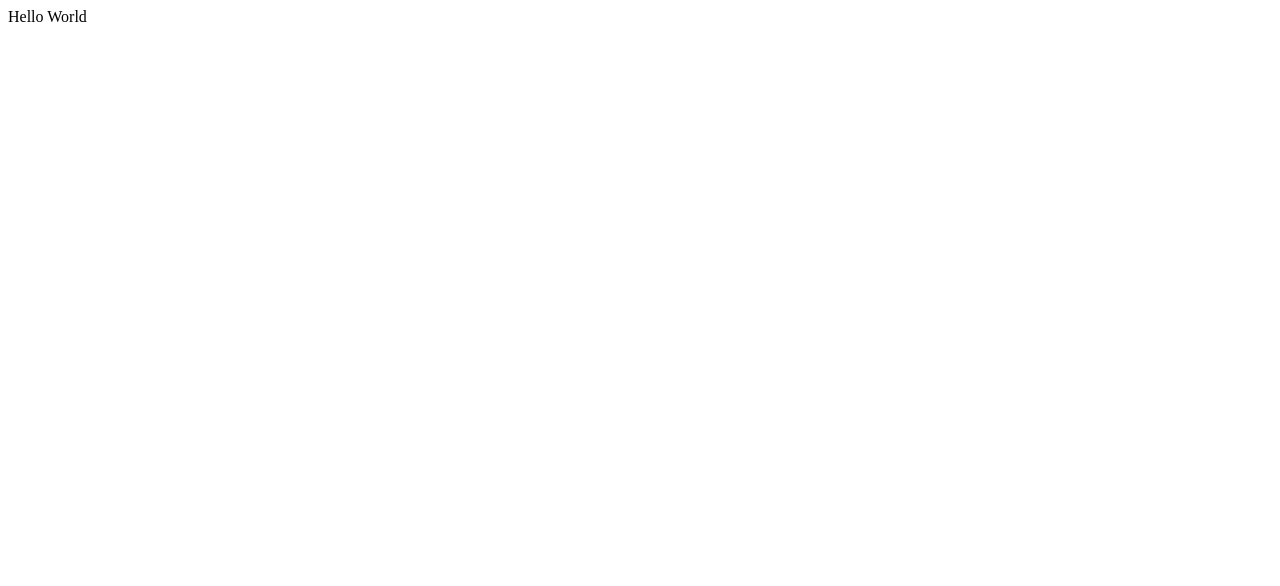
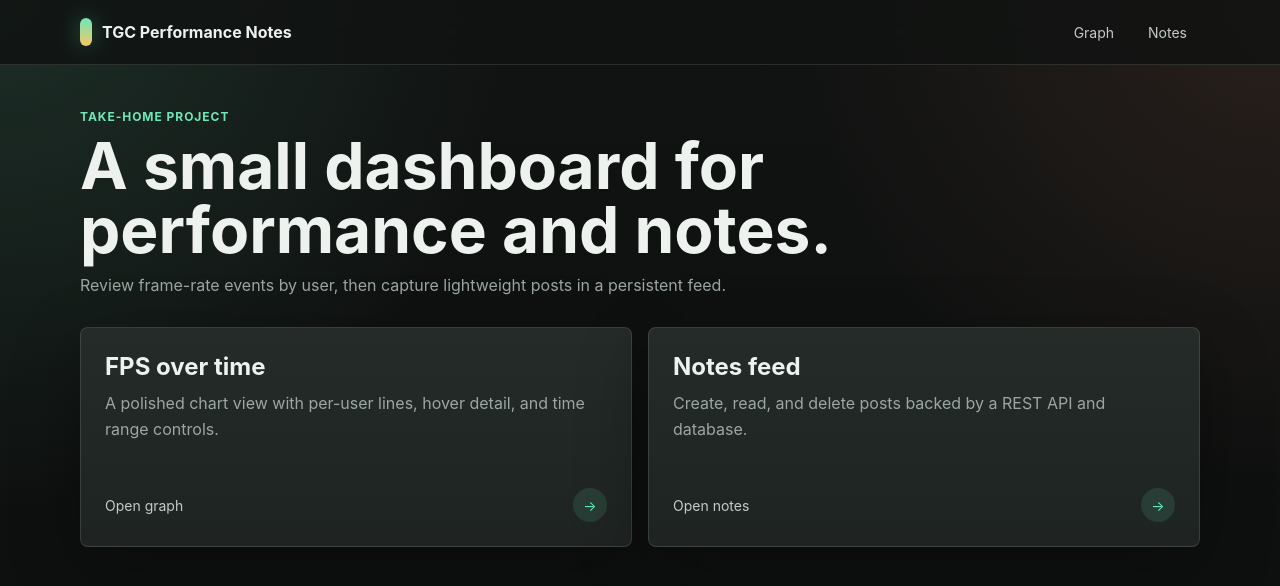
Before and after one commit to longnguyen11/TGC-graph-notes, a Next.js app: page / in a window 1280 px wide. Shown: the top 586 px of the page. Built offline with nearby package versions, Linux system fonts and the light colour scheme.

Commit message:
add home page

```diff
--- /dev/null
+++ b/app/globals.css
@@ -0,0 +1,223 @@
+:root {
+  --background: #111312;
+  --background-soft: #151918;
+  --panel: #1b211f;
+  --border: rgba(199, 210, 204, 0.15);
+  --border-strong: rgba(199, 210, 204, 0.28);
+  --text: #edf2ee;
+  --muted: #9ca7a1;
+  --muted-strong: #c3cbc7;
+  --accent: #6ee7b7;
+  --accent-strong: #34d399;
+  --amber: #f5c867;
+  --coral: #f08a70;
+  --shadow: 0 22px 70px rgba(0, 0, 0, 0.32);
+  --radius: 8px;
+}
+
+* {
+  box-sizing: border-box;
+}
+
+html {
+  color-scheme: dark;
+}
+
+body {
+  min-height: 100vh;
+  margin: 0;
+  background:
+    radial-gradient(circle at top left, rgba(110, 231, 183, 0.13), transparent 32rem),
+    radial-gradient(circle at top right, rgba(240, 138, 112, 0.11), transparent 30rem),
+    linear-gradient(180deg, #111312 0%, #0d0f0e 100%);
+  color: var(--text);
+  font-family:
+    Inter, ui-sans-serif, system-ui, -apple-system, BlinkMacSystemFont, "Segoe UI",
+    sans-serif;
+}
+
+button,
+input,
+textarea {
+  font: inherit;
+}
+
+button {
+  cursor: pointer;
+}
+
+a {
+  color: inherit;
+  text-decoration: none;
+}
+
+.app-shell {
+  min-height: 100vh;
+}
+
+.site-header {
+  position: sticky;
+  top: 0;
+  z-index: 20;
+  border-bottom: 1px solid var(--border);
+  background: rgba(17, 19, 18, 0.82);
+  backdrop-filter: blur(18px);
+}
+
+.site-nav {
+  display: flex;
+  align-items: center;
+  justify-content: space-between;
+  width: min(1120px, calc(100% - 32px));
+  min-height: 64px;
+  margin: 0 auto;
+  gap: 24px;
+}
+
+.brand {
+  display: inline-flex;
+  align-items: center;
+  gap: 10px;
+  font-weight: 700;
+}
+
+.brand-mark {
+  width: 12px;
+  height: 28px;
+  border-radius: 999px;
+  background: linear-gradient(180deg, var(--accent), var(--amber));
+  box-shadow: 0 0 22px rgba(110, 231, 183, 0.32);
+}
+
+.nav-links {
+  display: flex;
+  align-items: center;
+  gap: 8px;
+}
+
+.nav-link {
+  border: 1px solid transparent;
+  border-radius: 999px;
+  padding: 8px 12px;
+  color: var(--muted-strong);
+  font-size: 14px;
+  transition:
+    border-color 160ms ease,
+    background 160ms ease,
+    color 160ms ease;
+}
+
+.nav-link:hover {
+  border-color: var(--border);
+  background: rgba(255, 255, 255, 0.04);
+  color: var(--text);
+}
+
+.page {
+  width: min(1120px, calc(100% - 32px));
+  margin: 0 auto;
+  padding: 44px 0 64px;
+}
+
+.page-header {
+  display: grid;
+  gap: 10px;
+  margin-bottom: 28px;
+}
+
+.eyebrow {
+  color: var(--accent);
+  font-size: 12px;
+  font-weight: 700;
+  letter-spacing: 0.08em;
+  text-transform: uppercase;
+}
+
+.page-title {
+  max-width: 760px;
+  margin: 0;
+  font-size: clamp(32px, 6vw, 64px);
+  line-height: 1;
+}
+
+.page-copy {
+  max-width: 720px;
+  margin: 0;
+  color: var(--muted);
+  font-size: 16px;
+  line-height: 1.7;
+}
+
+.dashboard-grid {
+  display: grid;
+  grid-template-columns: repeat(2, minmax(0, 1fr));
+  gap: 16px;
+}
+
+.feature-card,
+.panel {
+  border: 1px solid var(--border);
+  border-radius: var(--radius);
+  background:
+    linear-gradient(180deg, rgba(255, 255, 255, 0.045), rgba(255, 255, 255, 0.015)),
+    var(--panel);
+  box-shadow: var(--shadow);
+}
+
+.feature-card {
+  display: grid;
+  min-height: 220px;
+  padding: 24px;
+  align-content: space-between;
+  transition:
+    border-color 180ms ease,
+    transform 180ms ease;
+}
+
+.feature-card:hover {
+  border-color: var(--border-strong);
+  transform: translateY(-2px);
+}
+
+.feature-card h2 {
+  margin: 0 0 10px;
+  font-size: 24px;
+}
+
+.feature-card p {
+  margin: 0;
+  color: var(--muted);
+  line-height: 1.6;
+}
+
+.card-meta {
+  display: flex;
+  align-items: center;
+  justify-content: space-between;
+  gap: 12px;
+  margin-top: 24px;
+  color: var(--muted-strong);
+  font-size: 14px;
+}
+
+.arrow {
+  display: grid;
+  place-items: center;
+  width: 34px;
+  height: 34px;
+  border-radius: 999px;
+  background: rgba(110, 231, 183, 0.12);
+  color: var(--accent);
+}
+
+@media (max-width: 760px) {
+  .site-nav {
+    align-items: flex-start;
+    padding: 14px 0;
+    flex-direction: column;
+  }
+
+  .dashboard-grid {
+    grid-template-columns: 1fr;
+  }
+}
--- a/app/layout.tsx
+++ b/app/layout.tsx
@@ -1,3 +1,7 @@
+import Link from "next/link";
+
+import "./globals.css";
+
 export const metadata = {
   title: "TGC Take Home Project",
   description: "TGC Take Home Project",
@@ -10,7 +14,27 @@
 }) {
   return (
     <html lang="en">
-      <body>{children}</body>
+      <body>
+        <div className="app-shell">
+          <header className="site-header">
+            <nav className="site-nav" aria-label="Primary navigation">
+              <Link className="brand" href="/">
+                <span className="brand-mark" aria-hidden="true" />
+                <span>TGC Performance Notes</span>
+              </Link>
+              <div className="nav-links">
+                <Link className="nav-link" href="/graph">
+                  Graph
+                </Link>
+                <Link className="nav-link" href="/notes">
+                  Notes
+                </Link>
+              </div>
+            </nav>
+          </header>
+          {children}
+        </div>
+      </body>
     </html>
   );
 }
--- a/app/page.tsx
+++ b/app/page.tsx
@@ -1,3 +1,49 @@
+import Link from "next/link";
+
 export default function Home() {
-  return <div>Hello World</div>;
+  return (
+    <main className="page">
+      <section className="page-header">
+        <span className="eyebrow">Take-home project</span>
+        <h1 className="page-title">A small dashboard for performance and notes.</h1>
+        <p className="page-copy">
+          Review frame-rate events by user, then capture lightweight posts in a
+          persistent feed.
+        </p>
+      </section>
+
+      <section className="dashboard-grid" aria-label="Project features">
+        <Link className="feature-card" href="/graph">
+          <div>
+            <h2>FPS over time</h2>
+            <p>
+              A polished chart view with per-user lines, hover detail, and time
+              range controls.
+            </p>
+          </div>
+          <div className="card-meta">
+            <span>Open graph</span>
+            <span className="arrow" aria-hidden="true">
+              -&gt;
+            </span>
+          </div>
+        </Link>
+
+        <Link className="feature-card" href="/notes">
+          <div>
+            <h2>Notes feed</h2>
+            <p>
+              Create, read, and delete posts backed by a REST API and database.
+            </p>
+          </div>
+          <div className="card-meta">
+            <span>Open notes</span>
+            <span className="arrow" aria-hidden="true">
+              -&gt;
+            </span>
+          </div>
+        </Link>
+      </section>
+    </main>
+  );
 }
```
